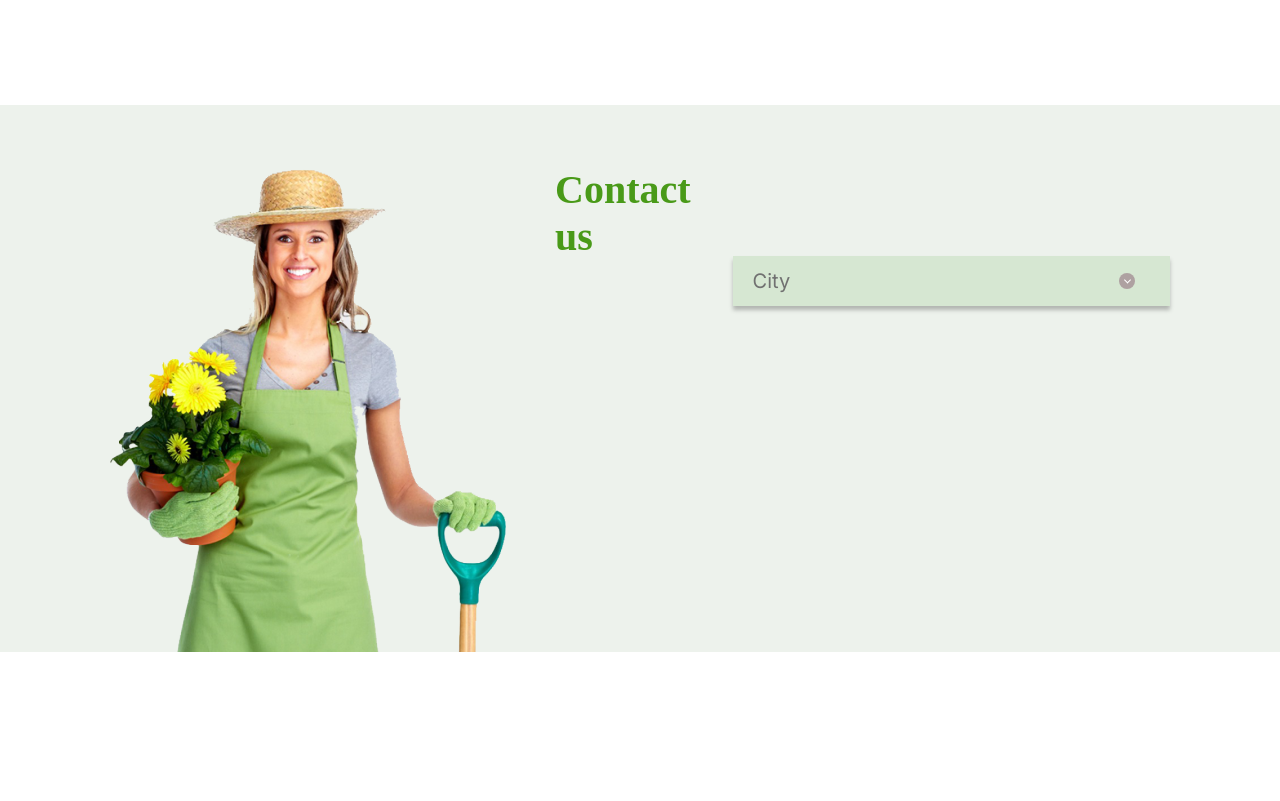
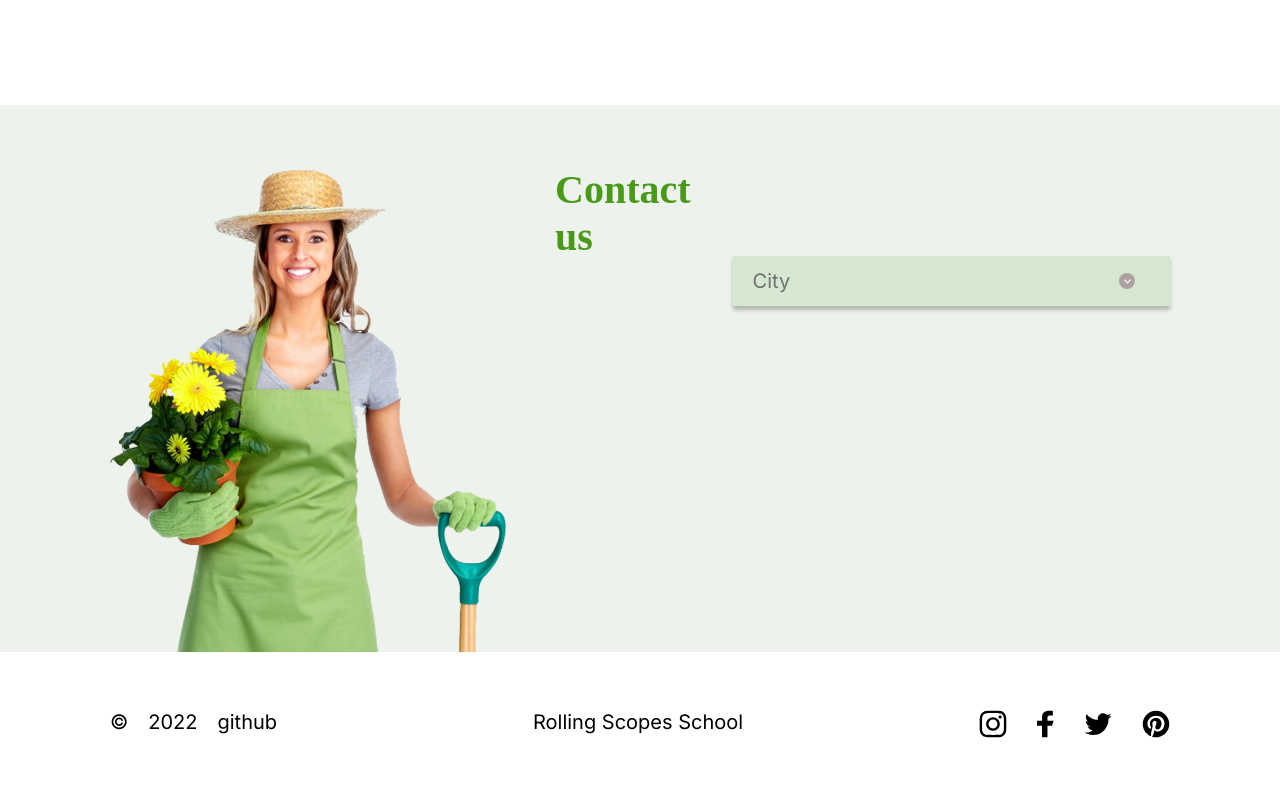
Before and after one commit to VasiliyKajem9/Plants, a website built with webpack: page Plants/src/index.html in a window 1280 px wide. Shown: the part 3083-3884 px from the top of the page. Before the commit the page ends 3735 px from the top, so only its background shows below. Built offline with nearby package versions, Linux system fonts and the light colour scheme; a web font is replaced by a local one.

Commit message:
feat: footer

```diff
--- a/Plants/src/index.html
+++ b/Plants/src/index.html
@@ -216,5 +216,43 @@
       </div>
     </section>
   </main>
+
+  <footer class="footer app__footer">
+    <div class="gitHubLink footer__gitHubLink">
+      <p class="gitHubLink__elem">©</p>
+      <p class="gitHubLink__elem">2022</p>
+      <a href="https://github.com/VasiliyKajem9" target="_blank" class="gitHubLink__elem">github</a>
+    </div>
+
+    <a href="https://rs.school/js-stage0/" target="_blank" class="rssLink footer__rssLink">
+      Rolling Scopes School
+    </a>
+
+    <ul class="socialLinks footer__socialLinks">
+      <li class="socialLinks__elem">
+        <a href="https://www.instagram.com/" target="_blank" class="socialLinks__link">
+          <img src="./img/icons/instagram.svg" alt="instagram" class="socialLinks__icon">
+        </a>
+      </li>
+
+      <li class="socialLinks__elem">
+        <a href="https://www.facebook.com/" target="_blank" class="socialLinks__link">
+          <img src="./img/icons/facebook.svg" alt="facebook" class="socialLinks__icon">
+        </a>
+      </li>
+
+      <li class="socialLinks__elem">
+        <a href="https://twitter.com/" target="_blank" class="socialLinks__link">
+          <img src="./img/icons/twitter.svg" alt="twitter" class="socialLinks__icon">
+        </a>
+      </li>
+
+      <li class="socialLinks__elem">
+        <a href="https://www.pinterest.com/" target="_blank" class="socialLinks__link">
+          <img src="./img/icons/pinterest.svg" alt="pinterest" class="socialLinks__icon">
+        </a>
+      </li>
+    </ul>
+  </footer>
 </body>
 </html>
--- /dev/null
+++ b/Plants/src/scss/footer.scss
@@ -0,0 +1,40 @@
+.app__footer {
+  @include baseWidth;
+}
+
+.footer {
+  padding: 58px 110px;
+  display: flex;
+  justify-content: space-between;
+  font-family: $inter;
+  font-size: 20px;
+  font-weight: 400;
+  color: #000;
+  .footer__gitHubLink {
+    margin-right: 20px;
+  }
+}
+
+.gitHubLink {
+  display: flex;
+  .gitHubLink__elem {
+    &:not(:last-child) {
+      margin-right: 20px;
+    }
+  }
+}
+
+.socialLinks {
+  display: flex;
+  .socialLinks__elem {
+    margin: auto 0;
+    &:not(:last-child) {
+      margin-right: 30px;
+    }
+    // .socialLinks__link {
+    //   .socialLinks__icon {
+
+    //   }
+    // }
+  }
+}
--- a/Plants/src/scss/main.scss
+++ b/Plants/src/scss/main.scss
@@ -55,8 +55,11 @@ $inter : 'Inter', sans-serif;
 }
 
 @import './header.scss';
+
 @import './main/welcome.scss';
 @import './main/about.scss';
 @import './main/services.scss';
 @import './main/prices.scss';
 @import './main/contacts.scss';
+
+@import './footer.scss';
```
Also changed, not shown: Plants/src/img/icons/facebook.svg (added), Plants/src/img/icons/instagram.svg (added), Plants/src/img/icons/pinterest.svg (added), Plants/src/img/icons/twitter.svg (added).
